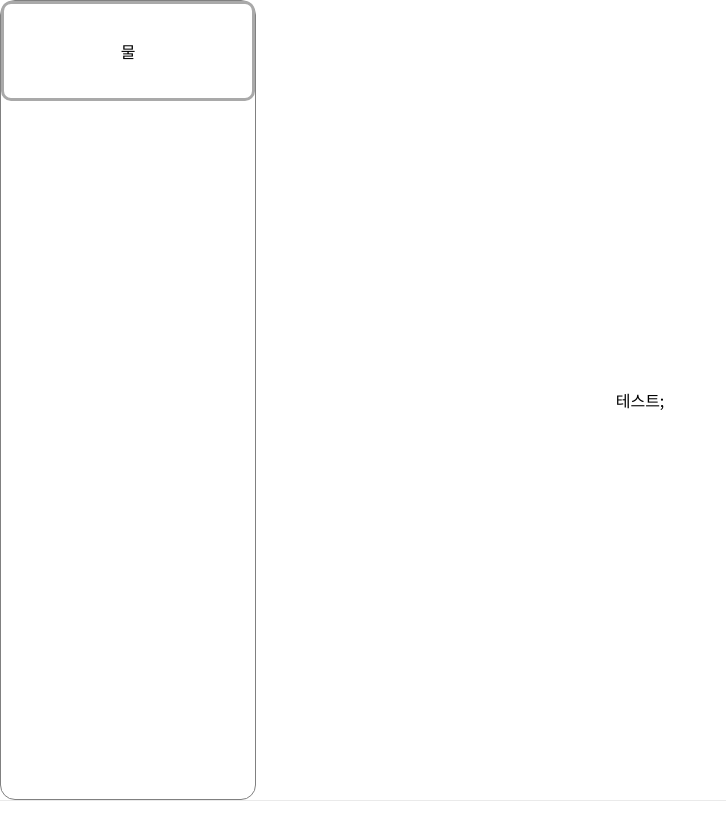
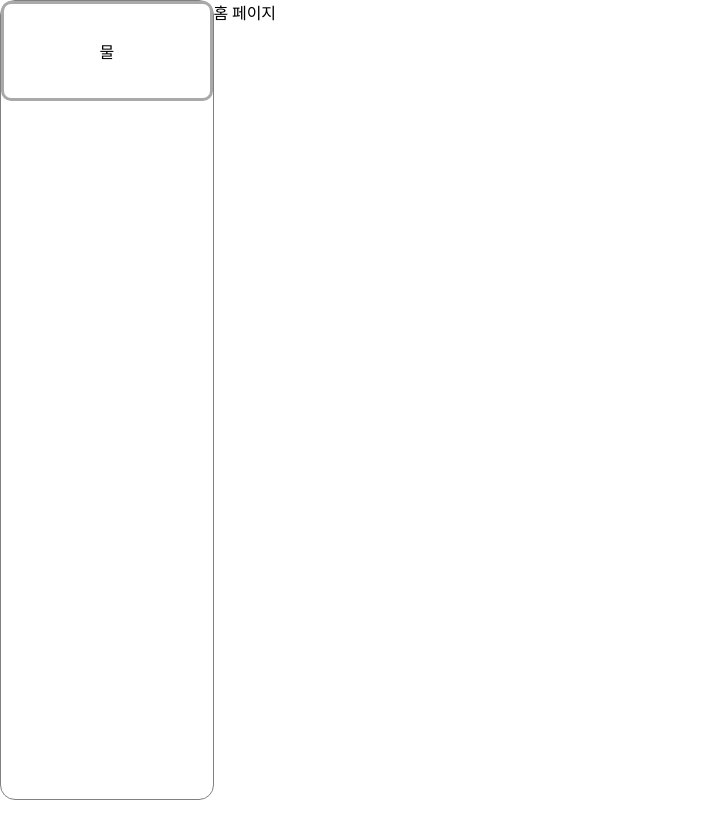
Before and after one commit to sadie100/Interaction, a Next.js app: page / in a window 1280 px wide. Shown: the top 840 px of the page, without its empty margins (0-726 px from the left). After the commit the page ends 800 px from the top, so only its background shows below. Built offline with nearby package versions, Linux system fonts and the light colour scheme.

Commit message:
fix : 메인 css 변경, 파일 통합 등

```diff
--- a/components/Layout.tsx
+++ b/components/Layout.tsx
@@ -1,5 +1,5 @@
 import Navbar from "@/components/Navbar";
-import styles from "@/styles/Home.module.css";
+import styles from "@/styles/Home.module.scss";
 import Head from "next/head";
 
 type LayoutProps = {
@@ -16,7 +16,7 @@ export default function Layout({ children }: LayoutProps) {
       </Head>
       <Navbar />
 
-      <main className={styles.main}>{children}</main>
+      <article className={styles.article}>{children}</article>
       <footer className={styles.footer}></footer>
     </>
   );
--- a/components/Navbar/Navbar.module.scss
+++ /dev/null
@@ -1,24 +0,0 @@
-$color: red;
-
-.nav {
-  width: 20%;
-  min-width: 200px;
-  height: 100%;
-  min-height: 100vh;
-  border: 1px solid gray;
-  position: absolute;
-  left: 0;
-  top: 0;
-  display: flex;
-  flex-direction: column;
-  border-radius: 15px;
-}
-
-.navLink {
-  height: 100px;
-  border: 3px solid darkgray;
-  border-radius: 10px;
-  display: flex;
-  justify-content: center;
-  align-items: center;
-}
--- a/components/Navbar/index.tsx
+++ b/components/Navbar/index.tsx
@@ -1,5 +1,5 @@
 import { ChildProps } from "@/types";
-import styles from "./Navbar.module.scss";
+import styles from "@/styles/Home.module.scss";
 import Link from "next/link";
 
 type NavLinkProps = {
--- a/pages/_app.tsx
+++ b/pages/_app.tsx
@@ -2,6 +2,7 @@ import "../styles/globals.css";
 import type { AppProps } from "next/app";
 import Layout from "@/components/Layout";
 import { Noto_Sans_KR } from "@next/font/google";
+import styles from "@/styles/Home.module.scss";
 
 const sans = Noto_Sans_KR({
   subsets: ["latin"],
@@ -10,9 +11,9 @@ const sans = Noto_Sans_KR({
 
 function MyApp({ Component, pageProps }: AppProps) {
   return (
-    <main className={sans.className}>
+    <main className={`${sans.className} ${styles.main}`}>
       <Layout>
-        <Component {...pageProps} />;
+        <Component {...pageProps} />
       </Layout>
     </main>
   );
--- a/pages/index.tsx
+++ b/pages/index.tsx
@@ -1,7 +1,7 @@
 import type { NextPage } from "next";
 
 const Home: NextPage = () => {
-  return <>테스트</>;
+  return <>홈 페이지</>;
 };
 
 export default Home;
--- a/styles/Home.module.css
+++ b/styles/Home.module.scss
@@ -4,12 +4,37 @@
 
 .main {
   min-height: 100vh;
-  padding: 4rem 0;
-  flex: 1;
+  // flex: 1;
+  display: flex;
+  flex-direction: row;
+  width: 100%;
+  height: 100%;
+}
+
+.nav {
+  width: 20%;
+  min-width: 200px;
+  height: 100%;
+  min-height: 100vh;
+  border: 1px solid gray;
   display: flex;
   flex-direction: column;
+  border-radius: 15px;
+}
+
+.navLink {
+  height: 100px;
+  border: 3px solid darkgray;
+  border-radius: 10px;
+  display: flex;
   justify-content: center;
   align-items: center;
+}
+
+.article {
+  width: 100%;
+  height: 100%;
+  min-height: 100vh;
 }
 
 .footer {
```
